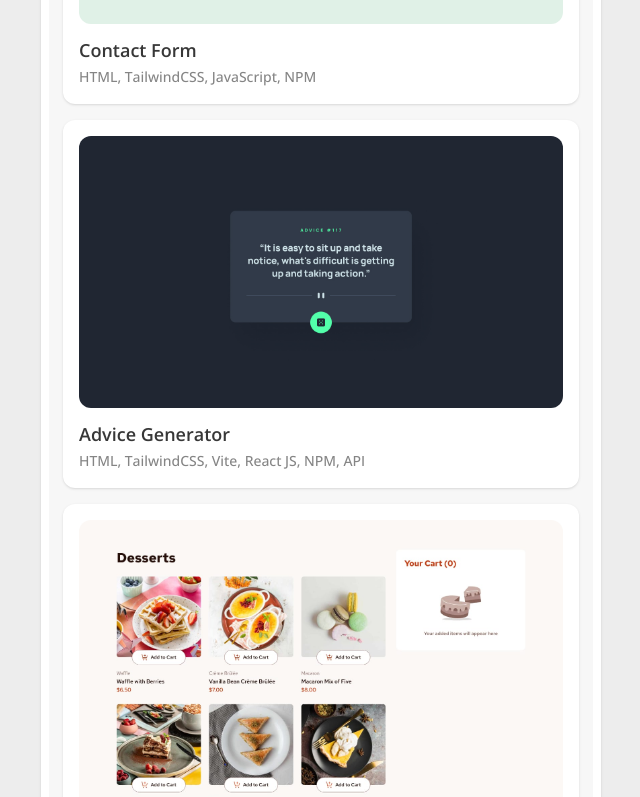
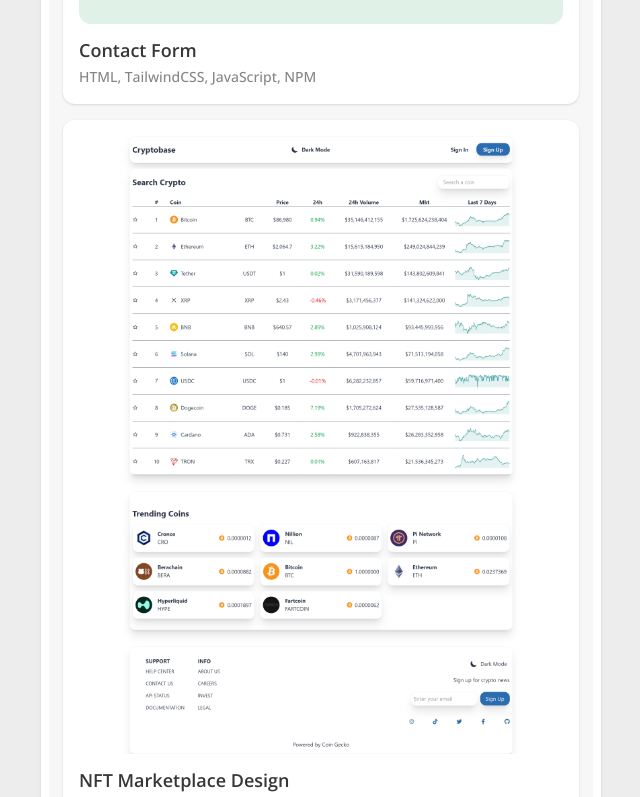
Before and after one commit to Abaljerind/portofolio-jerind, a React (Vite) app: page / in a window 1280 px wide. Shown: the part 840-1637 px from the top of the page, without its empty margins (319-959 px from the left). Built offline with nearby package versions, Linux system fonts and the light colour scheme.

Commit message:
Add new project to projectList and switch place with Advice Generator

```diff
--- a/src/components/ProjectCards.jsx
+++ b/src/components/ProjectCards.jsx
@@ -9,16 +9,22 @@
       href: "https://contact-form-main-omega.vercel.app/",
     },
     {
-      name: "Advice Generator",
-      image: "../images/projects/advice-generator.jpg",
-      tech: "HTML, TailwindCSS, Vite, React JS, NPM, API",
-      href: "https://advice-generator-app-chi-six.vercel.app/",
+      name: "NFT Marketplace Design",
+      image: "../images/projects/cryptobase.png",
+      tech: "HTML, TailwindCSS, Vite, React JS, NPM, AXIOS, API, Firebase",
+      href: "https://cryptobase-010325.web.app/",
     },
     {
       name: "Product List with Cart",
       image: "../images/projects/product-list-cart.jpg",
       tech: "HTML, TailwindCSS, Vite, React JS, NPM, JSON",
       href: "https://product-list-with-card-chi.vercel.app/",
+    },
+    {
+      name: "Advice Generator",
+      image: "../images/projects/advice-generator.jpg",
+      tech: "HTML, TailwindCSS, Vite, React JS, NPM, API",
+      href: "https://advice-generator-app-chi-six.vercel.app/",
     },
     {
       name: "Bookshelf Apps",
```
